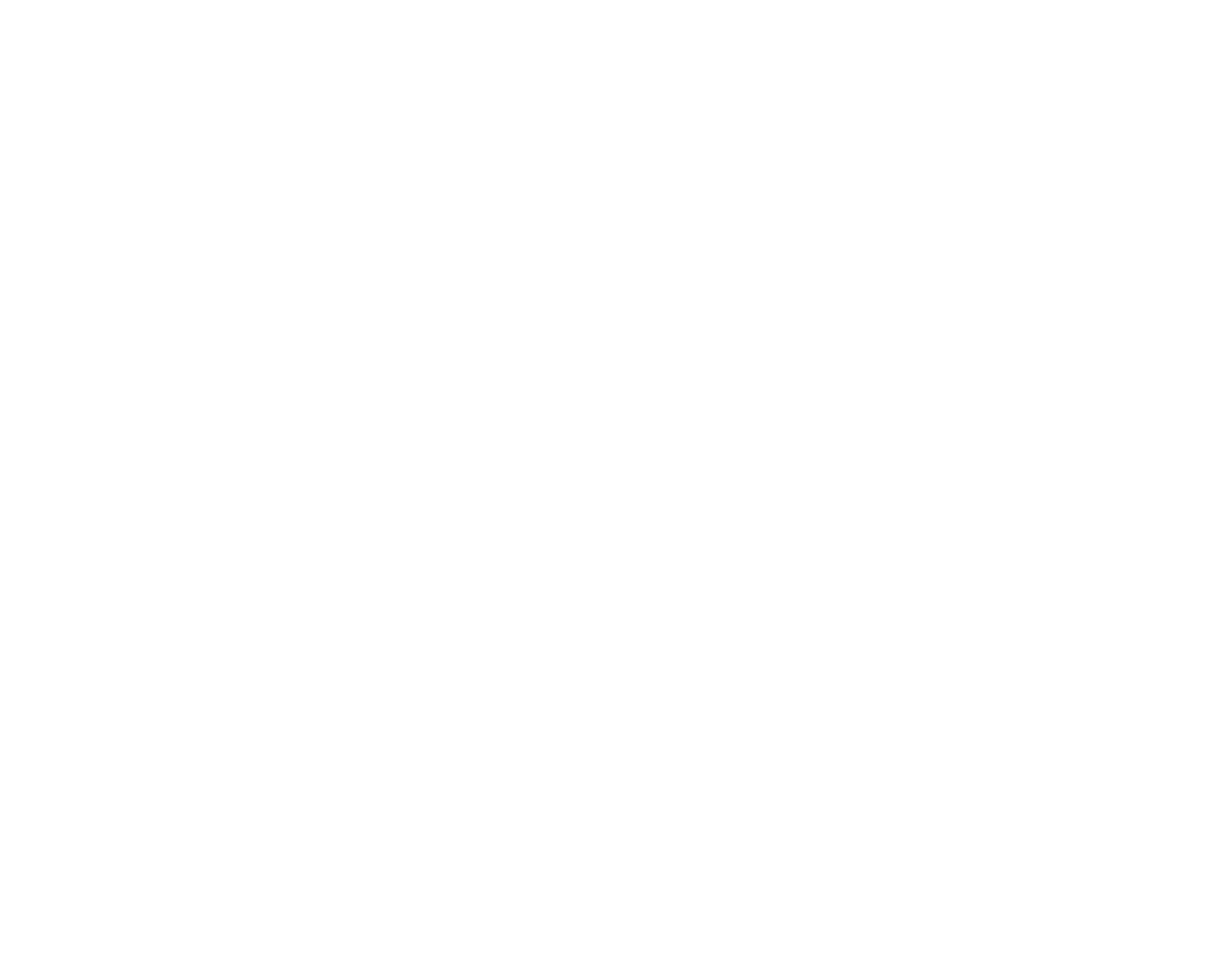
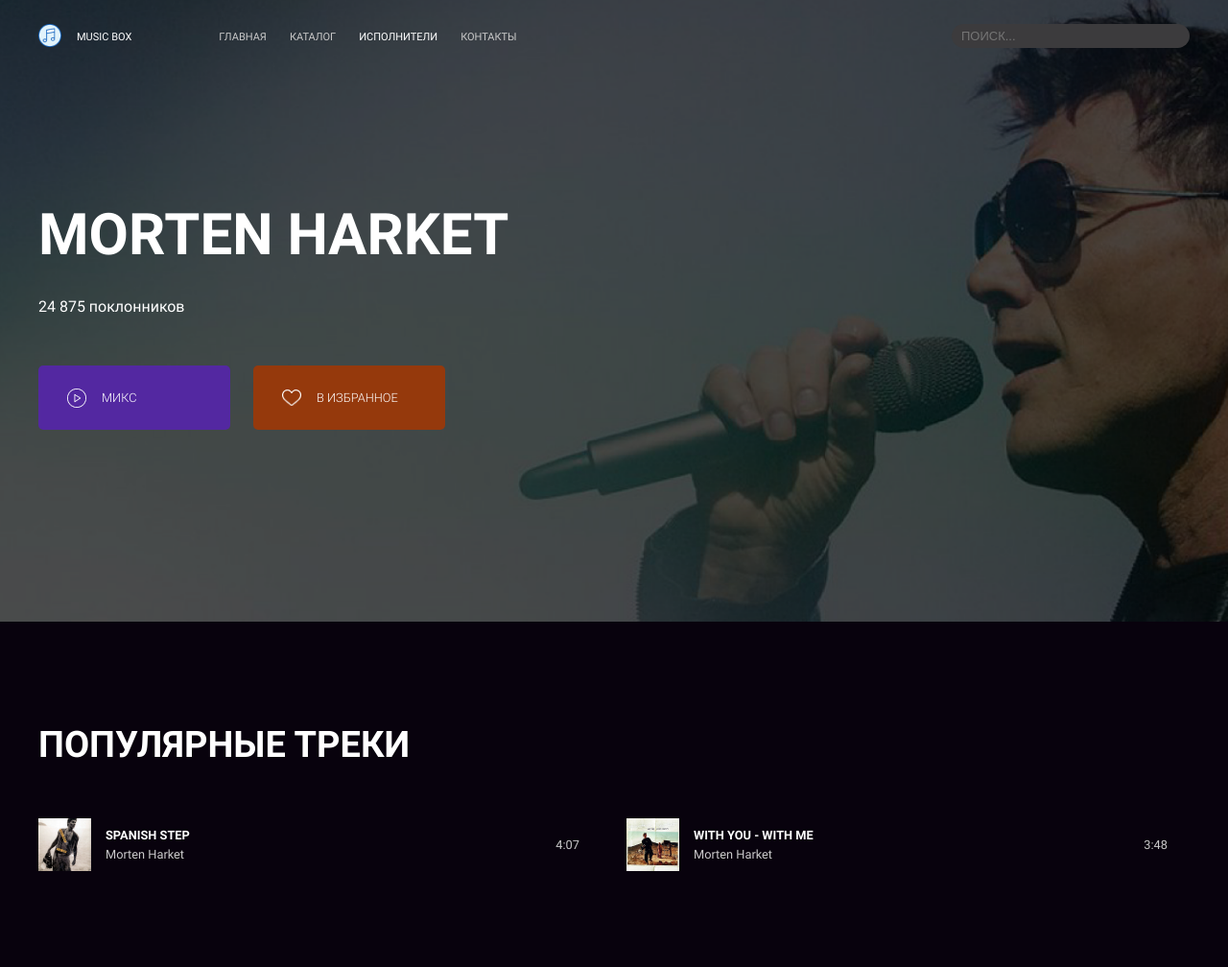
Before and after one commit to keyofevergreen/layout-designer-project-lvl2, a website: page src/artist.html in a window 1280 px wide. Shown: the whole page at 96% size. Before the commit the page ends 800 px from the top, so only its background shows below. Drawn offline with Linux system fonts and the light colour scheme.

Commit message:
add artist.html, upd apadtability

```diff
--- a/src/artist.html
+++ b/src/artist.html
@@ -5,11 +5,72 @@
   <meta charset="UTF-8">
   <meta http-equiv="X-UA-Compatible" content="IE=edge">
   <meta name="viewport" content="width=device-width, initial-scale=1.0">
+
+  <link rel="stylesheet" href="styles/style.css">
   <title>Music Box - exfade</title>
 </head>
 
 <body>
+  <header class="header-bg-artist">
+    <nav class="flex nav space-between container">
+      <div class="flex nav__item">
+        <span class="flex logo white mr-91">Music Box</span>
+        <ul class="flex nav__item-menu">
+          <a href="index.html">
+            <li>Главная</li>
+          </a>
+          <a href="">
+            <li>Каталог</li>
+          </a>
+          <a href="">
+            <li class="white">Исполнители</li>
+          </a>
+          <a href="">
+            <li>Контакты</li>
+          </a>
+        </ul>
+      </div>
 
+      <form class="nav__search-form">
+        <label for="search" class="sr-only">Поиск по сайту</label>
+        <input name="search" type="text" placeholder="Поиск...">
+      </form>
+    </nav>
+    <header id="page-description" class="header-artist txt-align-left container">
+      <h1 class="mb-16">Morten Harket</h1>
+      <p class="mb-48">24 875 поклонников</p>
+      <div class="flex player-buttons">
+        <a href="" class="btn btn-music purple btn-mix"><span>Микс</span></a>
+        <a href="" class="btn btn-music red btn-favorites"><span>В избранное</span></a>
+      </div>
+    </header>
+  </header>
+  <section id="page-popular-track" class="txt-align-left container pt-100 pb-100">
+    <h2 class="mb-48">Популярные треки</h2>
+
+    <div class="flex list-popular-tracks">
+      <div class="flex popular-track text-small space-between">
+        <div class="flex">
+          <img src="img/SpanishStep.png" alt="Трек Morten Harket - Spanish Step" class="mr-15">
+          <div class="flex track-info">
+            <h3 class="white">Spanish Step</h3>
+            <span>Morten Harket</span>
+          </div>
+        </div>
+        <span>4:07</span>
+      </div>
+      <div class="flex popular-track text-small space-between">
+        <div class="flex">
+          <img src="img/WithYou.png" alt="Трек Morten Harket - With You - With Me" class="mr-15">
+          <div class="flex track-info">
+            <h3 class="white">With You - With Me</h3>
+            <span>Morten Harket</span>
+          </div>
+        </div>
+        <span>3:48</span>
+      </div>
+    </div>
+  </section>
 </body>
 
 </html>
--- a/src/scss/_adaptive.scss
+++ b/src/scss/_adaptive.scss
@@ -142,4 +142,18 @@
 
     align-items: flex-start;
   }
+
+  .player-buttons {
+    flex-direction: column;
+  }
+
+  .list-popular-tracks {
+    flex-direction: column;
+
+    row-gap: 25px;
+  }
+
+  .popular-track {
+    width: 100%;
+  }
 }
--- a/src/scss/_variables.scss
+++ b/src/scss/_variables.scss
@@ -27,6 +27,10 @@ $orange: #F89202;
 
 .mr-50 {
   margin-right: 50px;
+}
+
+.mr-15 {
+  margin-right: 15px;
 }
 
 .mt-24 {
@@ -141,6 +145,16 @@ $orange: #F89202;
 .header-bg {
   position: relative;
   background-image: url('../img/banner 1.png');
+  background-position: center;
+  background-size: cover;
+
+  padding-top: 200px;
+  padding-bottom: 200px;
+}
+
+.header-bg-artist {
+  position: relative;
+  background-image: url('../img/MortenHarket1.png');
   background-position: center;
   background-size: cover;
 
@@ -507,3 +521,90 @@ footer {
   padding-top: 40px;
   gap: 16px;
 }
+
+.txt-align-left {
+  text-align: left;
+}
+.header-artist {
+  color: $white;
+  p {
+    font-size: 16px;
+  }
+}
+
+.btn-music {
+  justify-content: flex-start;
+  align-items: center;
+
+  width: 140px;
+
+  font-weight: 300;
+  font-size: 12.8px;
+}
+
+.purple {
+  background: #5328A1;
+}
+
+.red {
+  background: #95390C;
+}
+
+.player-buttons {
+  gap: 1.5rem;
+}
+
+.btn-mix {
+  &::before {
+    float: left;
+
+    width: 20px;
+    height: 20px;
+
+    margin-right: 16px;
+
+    background: no-repeat top/cover url(../img/play.png);
+
+    content: "";
+  }
+}
+
+.btn-favorites {
+  &::before {
+    float: left;
+
+    width: 20px;
+    height: 17.79px;
+
+    margin-right: 16px;
+
+    background: no-repeat top/cover url(../img/like.png);
+
+    content: "";
+  }
+}
+
+.list-popular-tracks {
+  gap: 25px 49px;
+  flex-wrap: wrap;
+}
+
+.popular-track {
+  align-items: center;
+  width: 47%;
+}
+
+.track-info {
+  flex-direction: column;
+  justify-content: center;
+}
+
+.text-small {
+  font-size: 12.8px;
+  line-height: 19.2px;
+  h3 {
+    font-size: 12.8px;
+    line-height: 19.2px;
+    text-transform: uppercase;
+  }
+}
```
Also changed, not shown: src/index.html (+1 -1 lines), src/img/MortenHarket1.png (added), src/img/SpanishStep.png (added), src/img/WithYou.png (added), src/img/like.png (added), src/img/play.png (added), src/styles/style.css.
